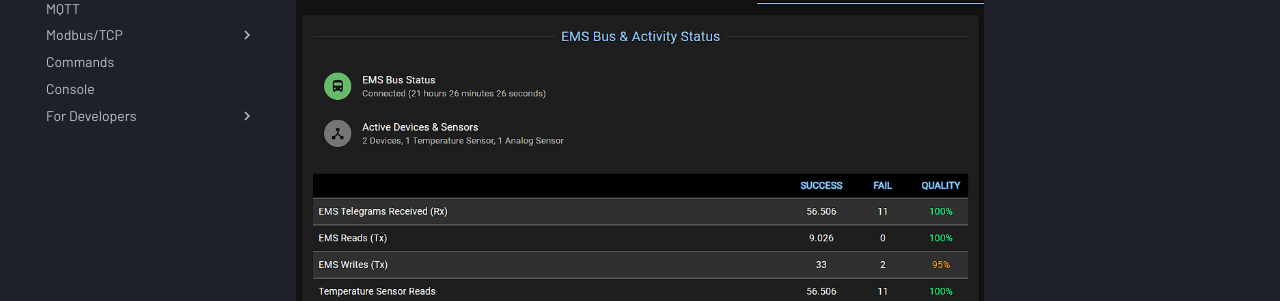
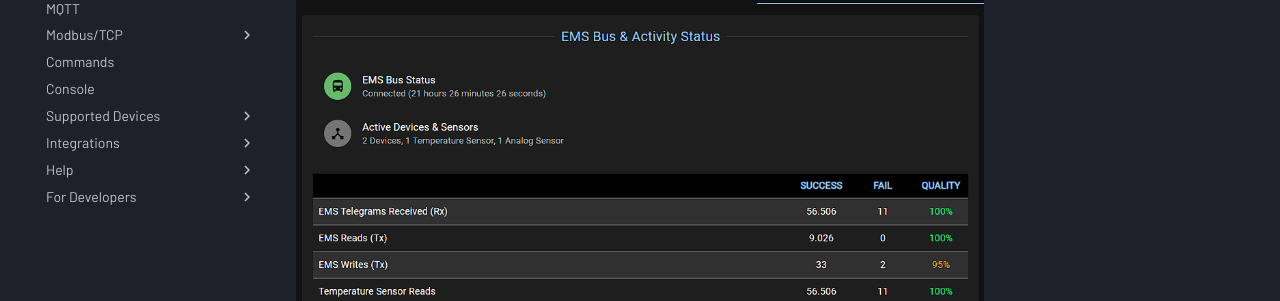
Before and after one commit to emsesp/docs, an MkDocs documentation site: the page built from docs/WebUI.md, in a window 1280 px wide. Shown: the part 366-667 px from the top of the page. Built offline with MkDocs 1.6.1 and Material for MkDocs 9.7.7, drawn with Linux system fonts in a browser that asks for light colours; comment, search, counter and statistics services are not loaded; part of the change alters nothing that is shown.

```diff
--- a/mkdocs.yml
+++ b/mkdocs.yml
@@ -1,11 +1,11 @@
 site_name: EMS-ESP
 site_description: Documentation (Wiki) for EMS-ESP
-site_url: https://emsesp.github.io/docs/
+site_url: https://emsesp.org/
 repo_name: 'emsesp/EMS-ESP32'
 repo_url: 'https://github.com/emsesp/EMS-ESP32'
 edit_uri: 'https://github.com/emsesp/docs/blob/master/docs/'
 docs_dir: docs
-# copyright: 'Copyright &copy; 2022 Proddy and MichaelDvP'
+# copyright: 'Copyright &copy; 2022 emsesp.org (@proddy, @MichaelDvP)'
 
 plugins:
   - search
@@ -16,9 +16,9 @@ plugins:
       redirect_maps:
   - table-reader
   - git-revision-date-localized
-  # - git-committers:
-  #     repository: emsesp/docs
-  #     branch: main
+  - git-committers:
+      repository: emsesp/docs
+      branch: main
 # - htmlproofer
 
 # strict: true
@@ -109,6 +109,30 @@ nav:
           - Entity Register Offsets: Modbus-Entity-Registers.md
       - Commands: Commands.md
       - Console: Console.md
+      - Supported Devices:
+          - All Devices and Entities: All-Devices.md
+          - Boilers: Boilers.md
+          - Thermostats: Thermostats.md
+          - Solar Modules: Solar-Modules.md
+          - Mixer Modules: Mixer-Modules.md
+          - Heat Pumps: Heat-Pumps.md
+          - Controllers: Controllers.md
+          - Switches: Switches.md
+          - Other Devices: Other-Devices.md
+      - Integrations:
+          - Introduction: Integrations.md
+          - Home Assistant: Home-Assistant.md
+          - IOBroker: IOBroker.md
+          - Domoticz: Domoticz.md
+          - openHAB: openHAB.md
+          - Loxone: Loxone.md
+          - Grafana: Grafana.md
+          - Modbus: Modbus.md
+      - Help:
+          - Support: Support.md
+          - Troubleshooting: Troubleshooting.md
+          - FAQ: FAQ.md
+          - Tips & Tricks: tips-and-tricks.md
       - For Developers:
           - Building & Testing the Firmware: Building.md
           - Adding Languages: Adding-Languages.md
```
